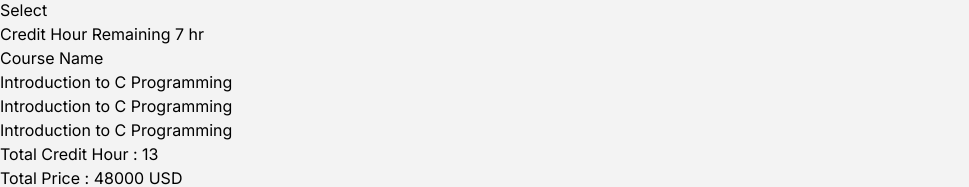
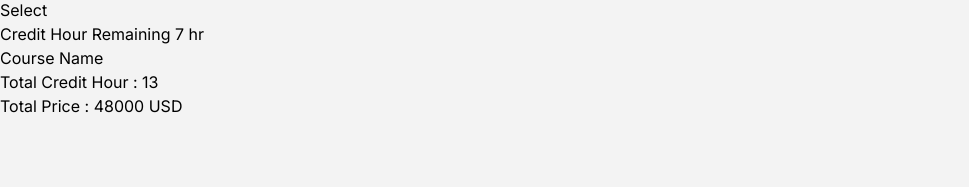
Before and after one commit to aamamun24/course-registration, a React (Vite) app: page / in a window 1280 px wide. Shown: the part 4070-4257 px from the top of the page, without its empty margins (0-969 px from the left). After the commit the page ends 4188 px from the top, so only its background shows below. Built offline with nearby package versions, Linux system fonts and the light colour scheme.

Commit message:
dynamically add name on cart

```diff
--- a/src/App.jsx
+++ b/src/App.jsx
@@ -5,13 +5,20 @@ import Cards from './components/Cards/Cards'
 import Carts from './components/Carts/Carts'
 
 function App() {
-
+  const [carts, setCarts] = useState([])
+  const handleSelectToCart = (item) => {
+    setCarts([...carts, item])
+  }
   return (
     <>
       <Header></Header>
       <div className='flex flex-col md:flex-row gap-6 container mx-auto mb-10 md:mb-20'>
-        <Cards></Cards>
-        <Carts></Carts>
+        <Cards
+          handleSelectToCart={handleSelectToCart}
+        ></Cards>
+        <Carts
+          carts={carts}
+        ></Carts>
       </div>
     </>
   )
--- a/src/components/Card/Card.jsx
+++ b/src/components/Card/Card.jsx
@@ -2,7 +2,7 @@ import PropTypes from 'prop-types';
 import { FiDollarSign } from 'react-icons/fi';
 import { BsBook } from 'react-icons/bs';
 
-const Card = ({ card }) => {
+const Card = ({ card, handleSelectToCart }) => {
     const { id, course_name, image, description, credit, price } = card;
     return (
         <div className='p-4 rounded-lg bg-white'>
@@ -20,13 +20,17 @@ const Card = ({ card }) => {
                 </div>
 
             </div>
-            <button className='bg-[#2F80ED] my-3 rounded-lg text-lg font-semibold text-white w-full mt-6'>Select</button>
+            <button
+                onClick={() => handleSelectToCart(card)}
+                className='bg-[#2F80ED] my-3 rounded-lg text-lg font-semibold text-white w-full mt-6'
+            >Select</button>
         </div>
     );
 };
 
 Card.propTypes = {
-    card: PropTypes.object
+    card: PropTypes.object,
+    handleSelectToCart: PropTypes.func
 };
 
 export default Card;
--- a/src/components/Cards/Cards.jsx
+++ b/src/components/Cards/Cards.jsx
@@ -2,7 +2,7 @@ import PropTypes from 'prop-types';
 import Card from '../Card/Card';
 import { useEffect, useState } from 'react';
 
-const Cards = (props) => {
+const Cards = ({ handleSelectToCart }) => {
     const [cards, setCards] = useState([]);
 
     useEffect(() => {
@@ -16,6 +16,7 @@ const Cards = (props) => {
                 cards.map(card => <Card
                     key={card.id}
                     card={card}
+                    handleSelectToCart={handleSelectToCart}
                 ></Card>)
             }
 
@@ -24,7 +25,7 @@ const Cards = (props) => {
 };
 
 Cards.propTypes = {
-
+    handleSelectToCart: PropTypes.func
 };
 
 export default Cards;
--- /dev/null
+++ b/src/components/Cart/Cart.jsx
@@ -0,0 +1,13 @@
+import PropTypes from 'prop-types';
+
+const Cart = ({ cart }) => {
+    return (
+        <li>{cart.course_name}</li>
+    );
+};
+
+Cart.propTypes = {
+    cart: PropTypes.object
+};
+
+export default Cart;
--- a/src/components/Carts/Carts.jsx
+++ b/src/components/Carts/Carts.jsx
@@ -1,6 +1,7 @@
 import PropTypes from 'prop-types';
+import Cart from '../Cart/Cart';
 
-const Carts = ({props}) => {
+const Carts = ({ carts }) => {
     return (
         <div className='md:w-1/3 lg:w-1/4'>
             <div className='bg-white p-6 rounded-lg'>
@@ -8,9 +9,12 @@ const Carts = ({props}) => {
                 <div>
                     <h3 className='text-xl font-bold text-[#1C1B1B] mt-4'>Course Name</h3>
                     <ol className='my-5 list-decimal list-inside text-[#1C1B1B99] leading-7'>
-                        <li>Introduction to C Programming</li>
-                        <li>Introduction to C Programming</li>
-                        <li>Introduction to C Programming</li>
+                        {
+                            carts.map((cart, idx) => <Cart
+                                key={idx}
+                                cart={cart}
+                            ></Cart>)
+                        }
                     </ol>
                 </div>
                 <p className='text-[#1C1B1BCC] font-medium border-y py-4'>Total Credit Hour : 13</p>
@@ -21,7 +25,7 @@ const Carts = ({props}) => {
 };
 
 Carts.propTypes = {
-
+    carts: PropTypes.array
 };
 
 export default Carts;
```
